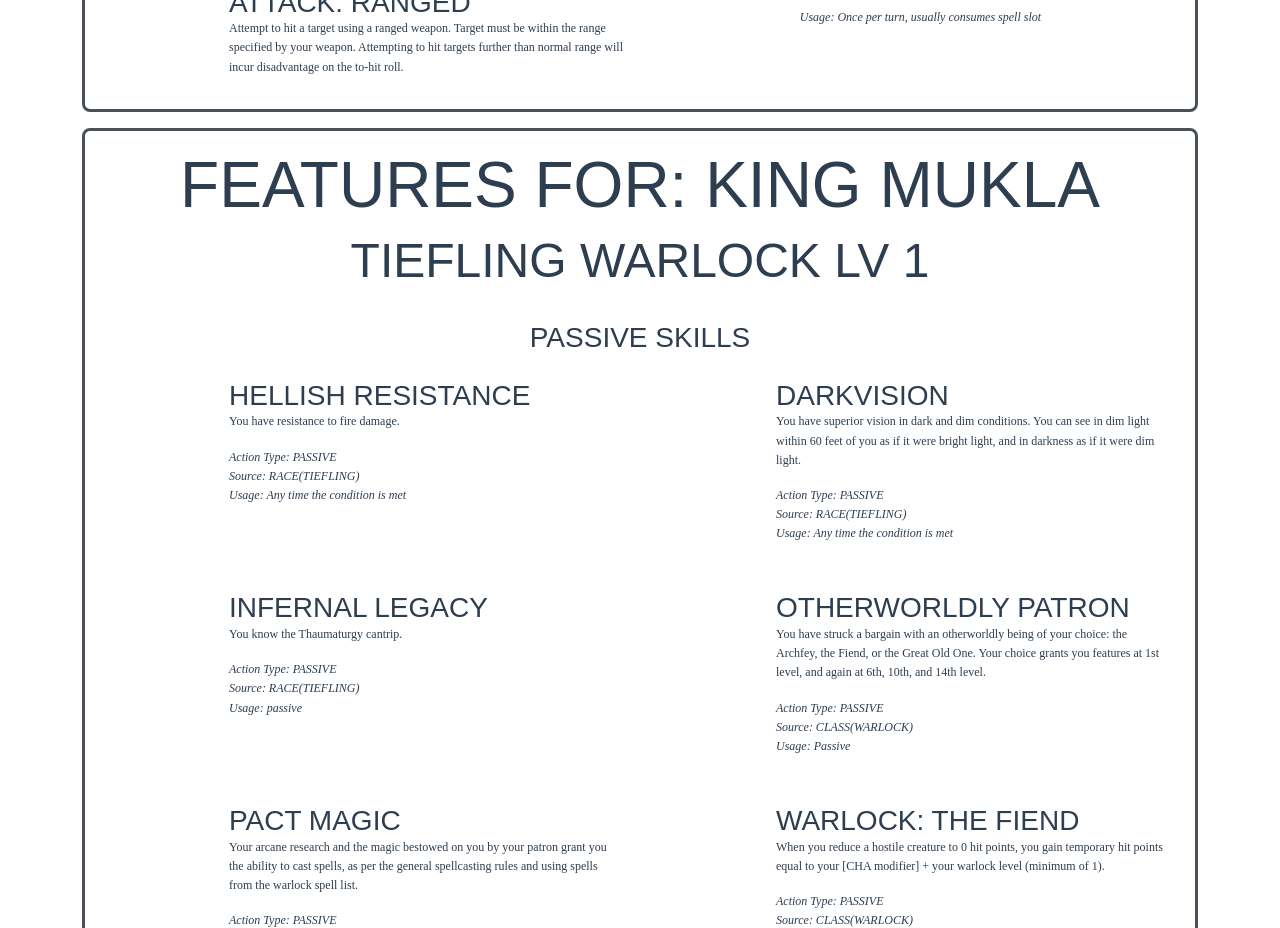
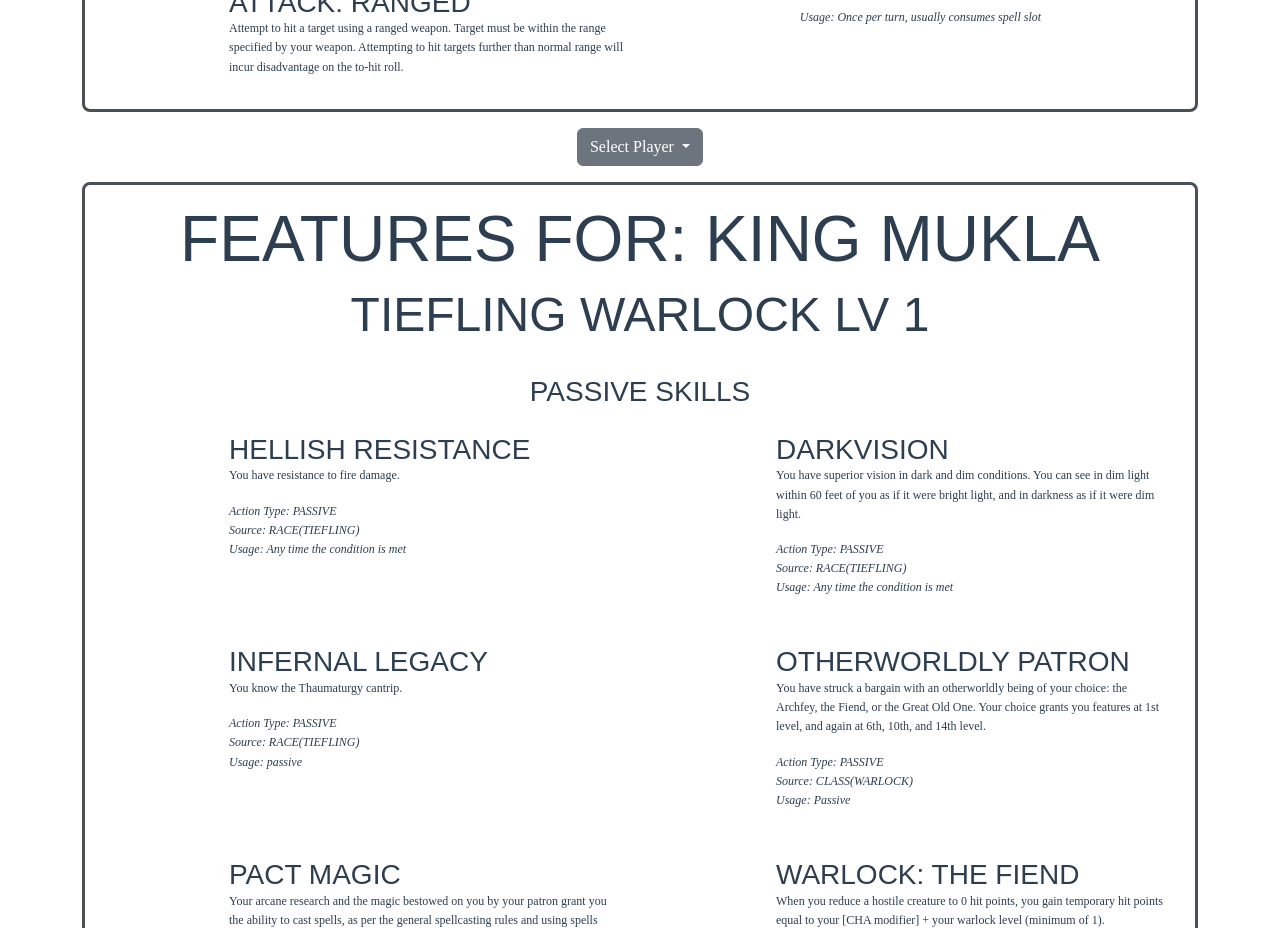
Before and after one commit to sonmica/mary-cardmaker, a Vue app: page / in a window 1280 px wide. Shown: the part 1180-2108 px from the top of the page. Built offline with nearby package versions, Linux system fonts and the light colour scheme; some icons are missing; a web font is replaced by a local one.

Commit message:
Adds character dropdown

```diff
--- /dev/null
+++ b/src/components/CharacterDropdown.vue
@@ -0,0 +1,20 @@
+<template>
+  <div class="dropdown text-center">
+    <button class="btn btn-secondary dropdown-toggle" type="button" data-bs-toggle="dropdown" aria-expanded="false">
+      Select Player
+    </button>
+    <ul class="dropdown-menu">
+      <li v-for="(player, i) in playerList" :key="i">
+        <a class="dropdown-item" href="#">{{ player.title }}</a>
+      </li>
+    </ul>
+  </div>
+</template>
+
+<script lang="ts">
+export default {
+  props: {
+    playerList: Array<{title: string, value: string}>
+  }
+}
+</script>
--- a/src/components/MainContainer.vue
+++ b/src/components/MainContainer.vue
@@ -2,6 +2,7 @@
   import CompactContentSection from './CompactContentSection.vue';
   import ContentSection from './ContentSection.vue';
   import LeftRightContentSection from './LeftRightContentSection.vue';
+  import CharacterDropdown from './CharacterDropdown.vue';
   import FeatureGroupSection from './FeatureGroupSection.vue';
 
   import Data from '@/assets/data/Data';
@@ -20,6 +21,8 @@
     </div>
 
     <LeftRightContentSection sectionTitle="Common actions" :section="commonActionsSection" twoColumn :leftColumnIds="['attack']"/>
+
+    <CharacterDropdown :player-list="characterDropdownList"/>
 
     <FeatureGroupSection
       :section-title="`Features for: ${currentPlayer?.characterName}`"
@@ -52,6 +55,11 @@
       },
       commonActionsSection: function(): Section {
         return this.commonActions.find((c: any) => c.id === "commonActions") as Section;
+      },
+      characterDropdownList: function(): {title: string, value: string}[] {
+        return Data.players.map(p => {
+          return {title: p.playerName, value: p.id}
+        }).sort((a, b) => a.title > b.title ? 1 : -1);
       },
       moreActionsSection: function(): Section {
         return this.commonActions.find((c: any) => c.id === "moreActions") as Section;
```
